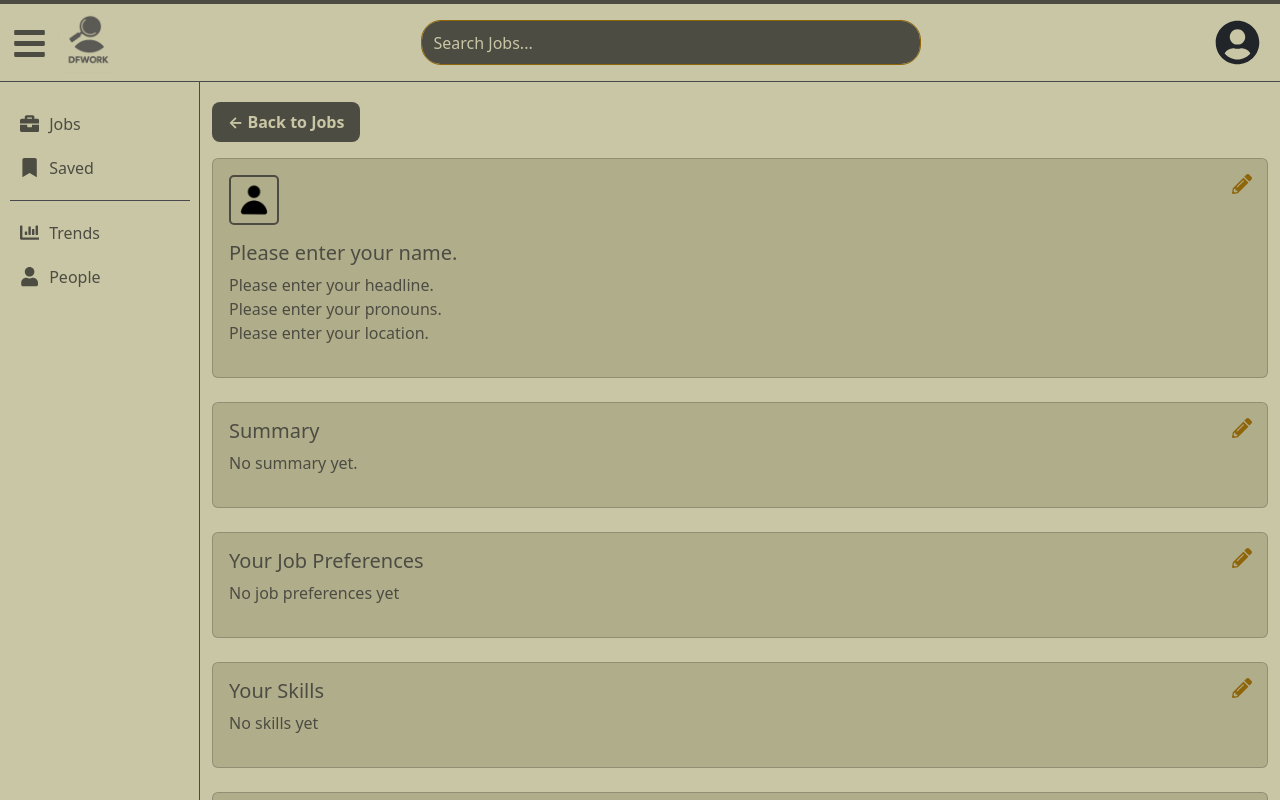
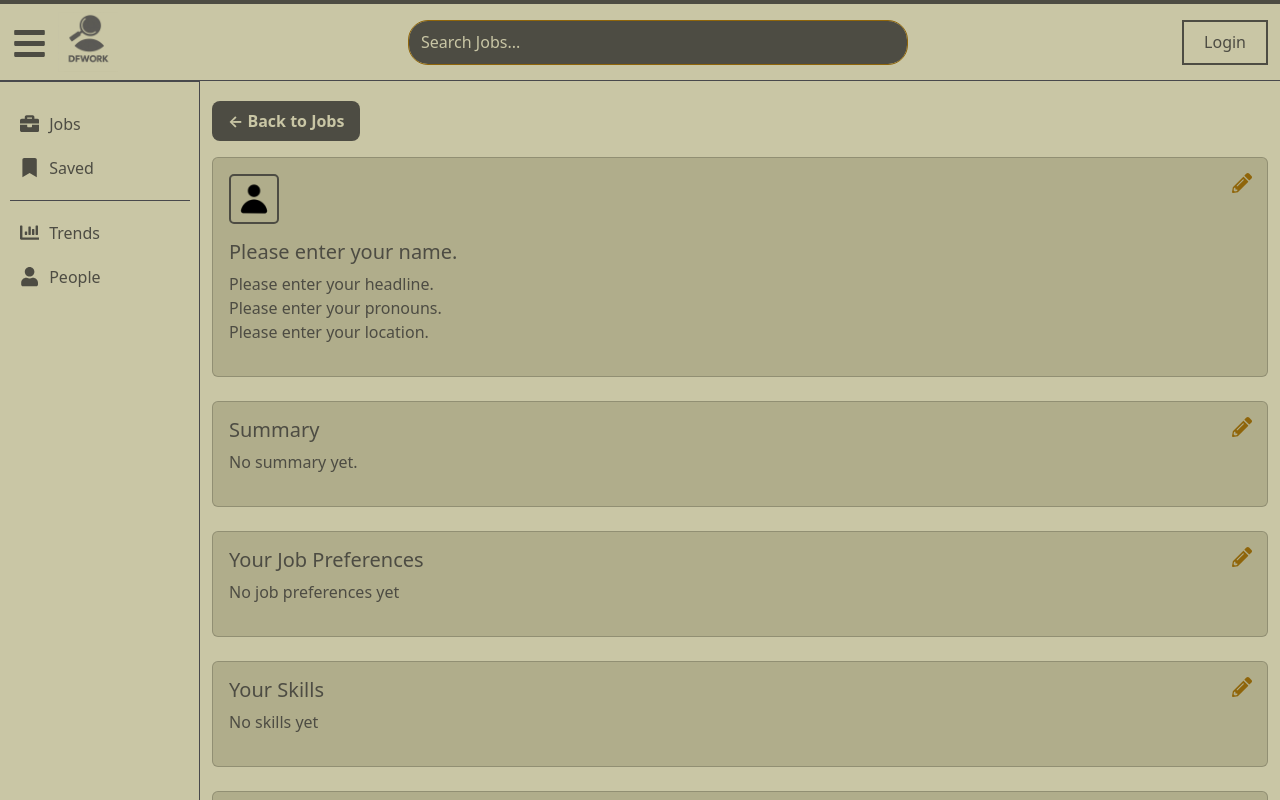
Before and after one commit to TJordahl90/Capstone-Web-Crawler, a React (Vite) app in the folder frontend/: page /account in a window 1280 px wide. Built offline with nearby package versions, Linux system fonts and the light colour scheme.

Commit message:
add login and logout in jobpage

```diff
--- a/frontend/src/components/Account.css
+++ b/frontend/src/components/Account.css
@@ -16,7 +16,7 @@
 }
 
 .badge.badge-selected {
-    background-color: #c50e42 !important;
+    background-color: #8f650a !important;
 }
 
 .badge.badge-unselected {
@@ -30,6 +30,8 @@
     min-height: 100vh;
     padding: 20px;
     box-sizing: border-box;
+    display: flex;
+  flex-direction: column;
 }
 
 /* Profile image */
--- a/frontend/src/components/Account.jsx
+++ b/frontend/src/components/Account.jsx
@@ -76,6 +76,11 @@ const Account = () => {
             startDate: experience.startDate || "",
             description: experience.description || "",
         });
+    };
+
+    const handleLogout = () => {
+        localStorage.clear();
+        navigate("/login");
     };
 
     // Store locally saved data to accountData
@@ -230,9 +235,8 @@ const Account = () => {
 
     return (
         <>
-
-
             <Container className="account-container">
+                <div className="account-content">
                     <div className="back-btn-container pb-3">
                         <button onClick={() => navigate("/find-jobs")} className="back-btn">
                             ← Back to Jobs
@@ -578,7 +582,7 @@ const Account = () => {
                     {/* Possibly add a projects section */}
                     {/* Possibly add a relevant courses section */}
                     {/* Possibly add a language section */}
-
+                </div>
             </Container>
         </>
     );
--- a/frontend/src/components/Navbar.css
+++ b/frontend/src/components/Navbar.css
@@ -17,6 +17,7 @@
 .navbar-icon {
     width: auto;
     height: 45px;
+
 }
 
 .navbar-search-container {
@@ -114,6 +115,30 @@
     filter: brightness(0) saturate(100%) invert(46%) sepia(21%) saturate(1549%) hue-rotate(7deg) brightness(89%) contrast(85%);
 }
 
+.loginpg-btn {
+    width: auto !important;
+    padding: 8px 20px !important;
+    border: 2px solid #4d4c43 !important;
+    background-color: transparent !important;
+    color: #4d4c43 !important;
+    transition: all 0.3s ease;
+    border-radius: 0 !important;
+    /* square corners */
+    height: 45px !important;
+    display: flex !important;
+    align-items: center;
+    justify-content: center;
+    font-weight: 600;
+    text-decoration: none !important;
+}
+
+.loginpg-btn:hover {
+    background-color: #8f650a !important;
+    color: white !important;
+    border-color: #8f650a !important;
+}
+
+
 @media (max-width: 620px) {
 
     .navbar-icon {
@@ -181,3 +206,23 @@
         display: none !important;
     }
 }
+
+.dropdown-toggle::after {
+    display: none !important;
+  }
+
+  .dropdown-menu-custom {
+    background-color: #4d4c43 !important;
+    border: 2px solid #8f650a !important;
+    color: white !important;
+  }
+
+  .dropdown-menu-custom .dropdown-item {
+    color: white !important;
+    font-weight: 500 !important;
+  }
+
+  .dropdown-menu-custom .dropdown-item:hover {
+    background-color: #8f650a !important;
+    color: white !important;
+  }
--- a/frontend/src/components/Navbar.jsx
+++ b/frontend/src/components/Navbar.jsx
@@ -1,6 +1,7 @@
 import React, { useState, useEffect } from "react";
 import { Container, Form, Nav, Navbar as NavBar, Offcanvas } from "react-bootstrap";
 import { FaBriefcase, FaBookmark, FaUser, FaBars, FaChartBar, FaUserCircle } from "react-icons/fa";
+import { Dropdown } from "react-bootstrap";
 
 import logo from "../assets/logo3.png";
 import "./Navbar.css";
@@ -9,6 +10,8 @@ const Navbar = ({ setCollapsed, collapsed }) => {
 
   const [isMobileView, setIsMobileView] = useState(window.innerWidth <= 620);
   const [show, setShow] = useState(false);
+  const storedUser = localStorage.getItem("user");
+  const user = storedUser ? JSON.parse(storedUser) : null;
 
   // Detect screen resize
   useEffect(() => {
@@ -30,6 +33,10 @@ const Navbar = ({ setCollapsed, collapsed }) => {
     return () => window.removeEventListener("resize", handleResize);
   }, []); // ✅ Use empty dependency to only run once on mount
 
+  const handleLogout = () => {
+    localStorage.clear();
+    window.location.href = "/login";
+  };
 
   const handleClick = () => {
     if (isMobileView) {
@@ -89,9 +96,27 @@ const Navbar = ({ setCollapsed, collapsed }) => {
         </Form>
 
         <div className="navbar-right">
-          <Nav.Link href="/account" className="p-2">
-            <FaUserCircle className="navbar-icon" size={45} />
-          </Nav.Link>
+          <div className="d-flex align-items-center">
+            {user ? (
+              <>
+                <Dropdown align="end">
+                  <Dropdown.Toggle as="div" className="p-2 cursor-pointer">
+                    <FaUserCircle className="navbar-icon" size={45} />
+                  </Dropdown.Toggle>
+
+                  <Dropdown.Menu className="dropdown-menu-custom">
+                    <Dropdown.Item href="/account">Edit Profile</Dropdown.Item>
+                    <Dropdown.Item onClick={handleLogout}>Log Out</Dropdown.Item>
+                  </Dropdown.Menu>
+                </Dropdown>
+                <span className="text-dark ms-2">{user.username}</span>
+              </>
+            ) : (
+              <Nav.Link href="/login" className="loginpg-btn">Login</Nav.Link>
+            )}
+          </div>
+
+
         </div>
 
       </Container>
```
Lines whose indentation alone changed are shown as unchanged.
